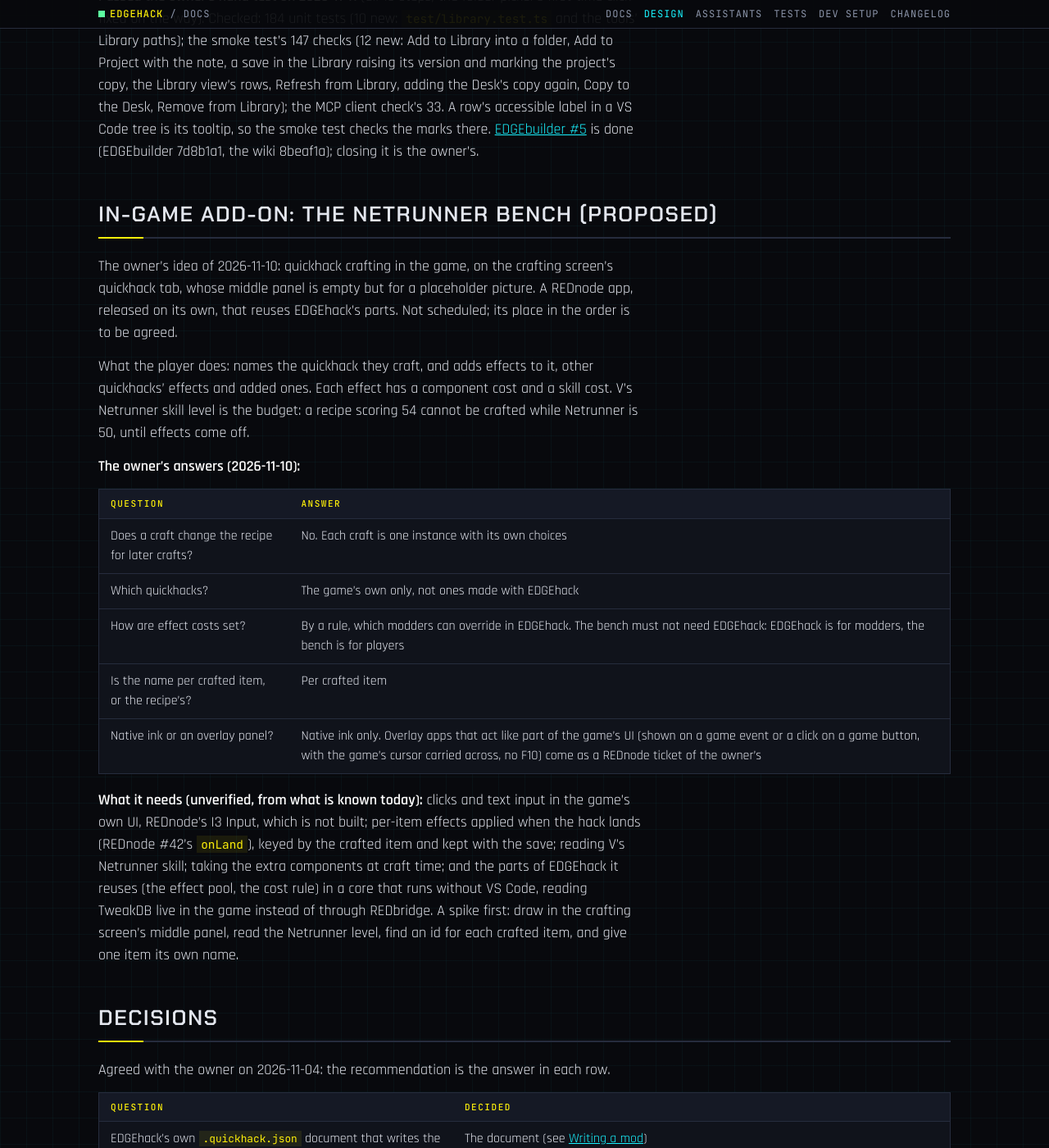
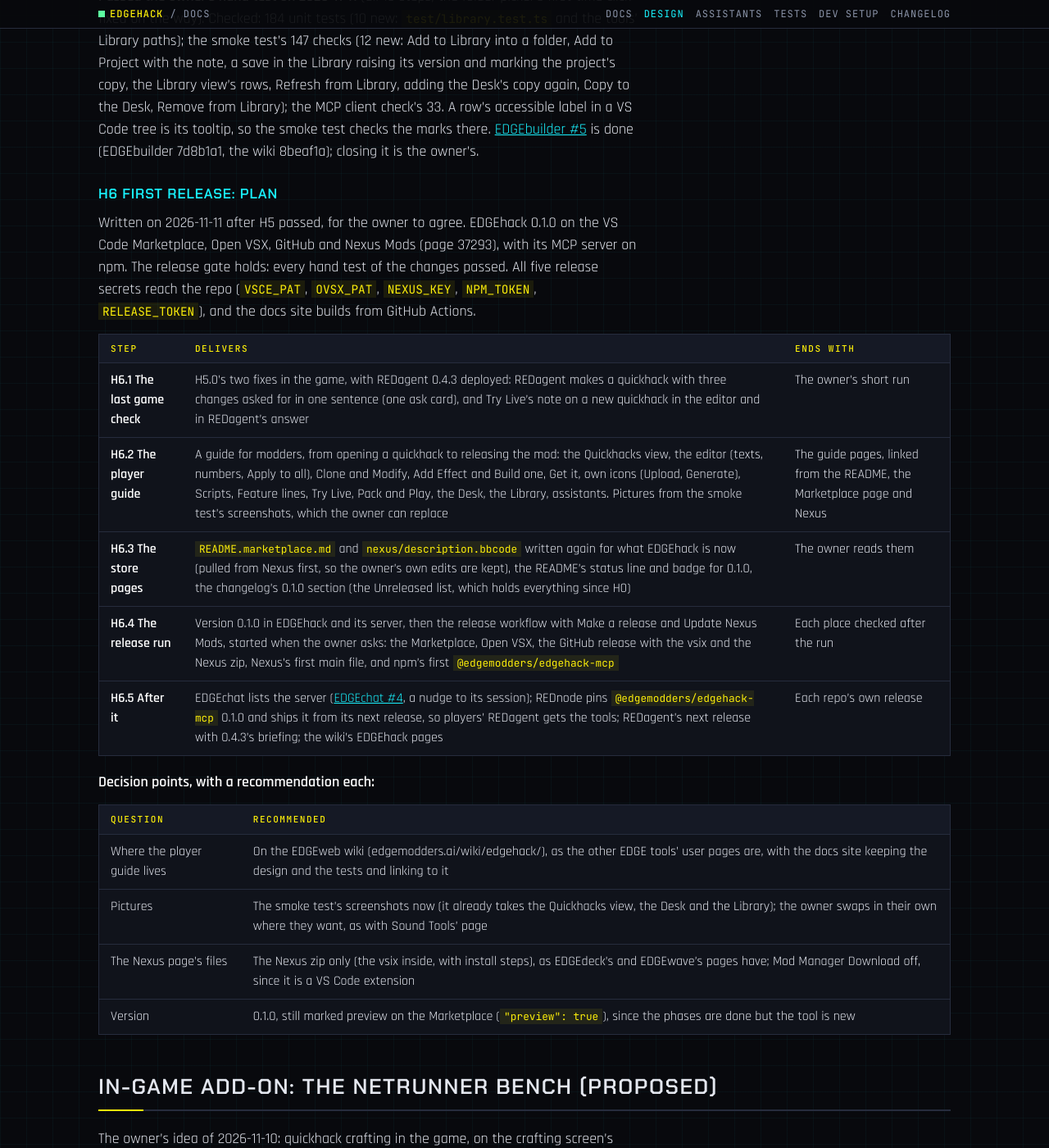
Before and after one commit to Edgemodders/EDGEhack, a Jekyll site: the page built from docs/design.md, in a window 1280 px wide and 1400 px high, scrolled down 48301 px. Shown: the whole window at 82% size. Built offline with Jekyll 4.4.1, drawn with Linux system fonts in a browser that asks for light colours.

Commit message:
H6 First release: the plan, for the owner to agree
Co-Authored-By: Claude Opus 5.5 <noreply@anthropic.com>

```diff
--- a/docs/design.md
+++ b/docs/design.md
@@ -897,6 +897,27 @@ The hand test: a Desk quickhack added to a new Library (the root asked, a folder
 
 **Passed the owner's hand test on 2026-11-11** (all 10 steps; the folder picker's first-time click fixed on the way). Checked: 184 unit tests (10 new: `test/library.test.ts` and the tools' Library paths); the smoke test's 147 checks (12 new: Add to Library into a folder, Add to Project with the note, a save in the Library raising its version and marking the project's copy, the Library view's rows, Refresh from Library, adding the Desk's copy again, Copy to the Desk, Remove from Library); the MCP client check's 33. A row's accessible label in a VS Code tree is its tooltip, so the smoke test checks the marks there. [EDGEbuilder #5](https://github.com/Edgemodders/EDGEbuilder/issues/5) is done (EDGEbuilder 7d8b1a1, the wiki 8beaf1a); closing it is the owner's.
 
+### H6 First release: plan
+
+Written on 2026-11-11 after H5 passed, for the owner to agree. EDGEhack 0.1.0 on the VS Code Marketplace, Open VSX, GitHub and Nexus Mods (page 37293), with its MCP server on npm. The release gate holds: every hand test of the changes passed. All five release secrets reach the repo (`VSCE_PAT`, `OVSX_PAT`, `NEXUS_KEY`, `NPM_TOKEN`, `RELEASE_TOKEN`), and the docs site builds from GitHub Actions.
+
+| Step | Delivers | Ends with |
+|---|---|---|
+| **H6.1 The last game check** | H5.0's two fixes in the game, with REDagent 0.4.3 deployed: REDagent makes a quickhack with three changes asked for in one sentence (one ask card), and Try Live's note on a new quickhack in the editor and in REDagent's answer | The owner's short run |
+| **H6.2 The player guide** | A guide for modders, from opening a quickhack to releasing the mod: the Quickhacks view, the editor (texts, numbers, Apply to all), Clone and Modify, Add Effect and Build one, Get it, own icons (Upload, Generate), Scripts, Feature lines, Try Live, Pack and Play, the Desk, the Library, assistants. Pictures from the smoke test's screenshots, which the owner can replace | The guide pages, linked from the README, the Marketplace page and Nexus |
+| **H6.3 The store pages** | `README.marketplace.md` and `nexus/description.bbcode` written again for what EDGEhack is now (pulled from Nexus first, so the owner's own edits are kept), the README's status line and badge for 0.1.0, the changelog's 0.1.0 section (the Unreleased list, which holds everything since H0) | The owner reads them |
+| **H6.4 The release run** | Version 0.1.0 in EDGEhack and its server, then the release workflow with Make a release and Update Nexus Mods, started when the owner asks: the Marketplace, Open VSX, the GitHub release with the vsix and the Nexus zip, Nexus's first main file, and npm's first `@edgemodders/edgehack-mcp` | Each place checked after the run |
+| **H6.5 After it** | EDGEchat lists the server ([EDGEchat #4](https://github.com/Edgemodders/EDGEchat/issues/4), a nudge to its session); REDnode pins `@edgemodders/edgehack-mcp` 0.1.0 and ships it from its next release, so players' REDagent gets the tools; REDagent's next release with 0.4.3's briefing; the wiki's EDGEhack pages | Each repo's own release |
+
+**Decision points, with a recommendation each:**
+
+| Question | Recommended |
+|---|---|
+| Where the player guide lives | On the EDGEweb wiki (edgemodders.ai/wiki/edgehack/), as the other EDGE tools' user pages are, with the docs site keeping the design and the tests and linking to it |
+| Pictures | The smoke test's screenshots now (it already takes the Quickhacks view, the Desk and the Library); the owner swaps in their own where they want, as with Sound Tools' page |
+| The Nexus page's files | The Nexus zip only (the vsix inside, with install steps), as EDGEdeck's and EDGEwave's pages have; Mod Manager Download off, since it is a VS Code extension |
+| Version | 0.1.0, still marked preview on the Marketplace (`"preview": true`), since the phases are done but the tool is new |
+
 ## In-game add-on: the Netrunner bench (proposed)
 
 The owner's idea of 2026-11-10: quickhack crafting in the game, on the crafting screen's quickhack tab, whose middle panel is empty but for a placeholder picture. A REDnode app, released on its own, that reuses EDGEhack's parts. Not scheduled; its place in the order is to be agreed.
```
Also changed, not shown: docs/index.md (+1 -1 lines).
